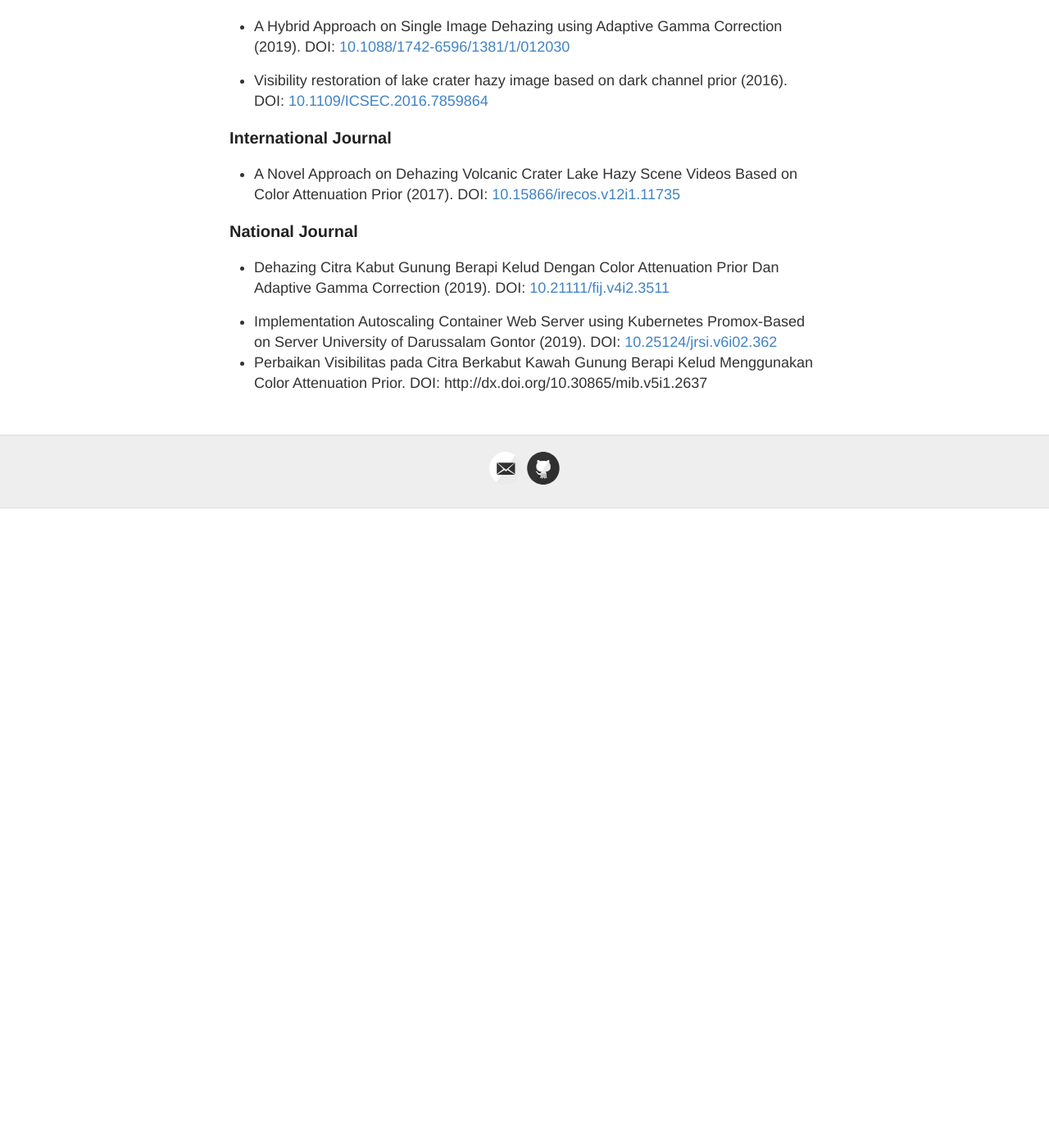
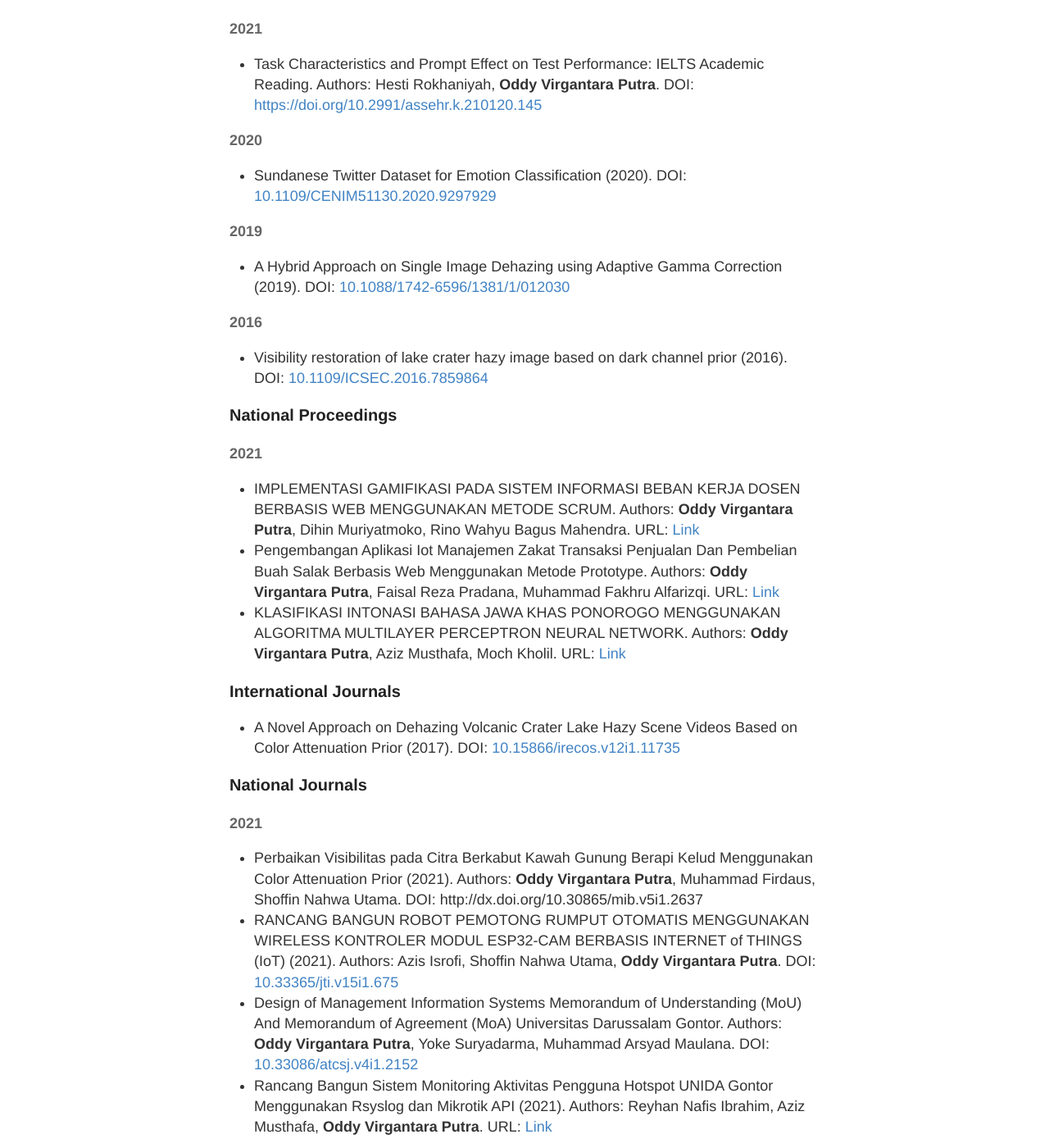
Before and after one commit to virgantara/virgantara.github.io, a Jekyll site: the page built from publication.md, in a window 1280 px wide and 1400 px high, scrolled down 270 px. Shown: the whole window at 82% size. Built offline with Jekyll 4.4.1, drawn with Linux system fonts in a browser that asks for light colours; before the commit the page ends 900 px from its top, so only the background shows below that; some of the changed text lies outside the part shown.

Commit message:
+ publikasi

```diff
--- a/publication.md
+++ b/publication.md
@@ -4,20 +4,37 @@ title: Publication
 permalink: /publication/
 ---
 
-### International Proceeding ###
+### International Proceedings ###
+#### 2021 ####
+* Task Characteristics and Prompt Effect on Test Performance: IELTS Academic Reading. Authors: Hesti Rokhaniyah, **Oddy Virgantara Putra**. DOI: [https://doi.org/10.2991/assehr.k.210120.145](https://doi.org/10.2991/assehr.k.210120.145)
 
+#### 2020 ####
+* Sundanese Twitter Dataset for Emotion Classification (2020). DOI: [10.1109/CENIM51130.2020.9297929](http://dx.doi.org/10.1109/CENIM51130.2020.9297929)
+
+#### 2019 ####
 * A Hybrid Approach on Single Image Dehazing using Adaptive Gamma Correction (2019). DOI: [10.1088/1742-6596/1381/1/012030](http://dx.doi.org/10.1088/1742-6596/1381/1/012030)
 
+#### 2016 ####
+* Visibility restoration of lake crater hazy image based on dark channel prior (2016). DOI: [10.1109/ICSEC.2016.7859864](http://dx.doi.org/10.1109/ICSEC.2016.7859864)
 
-*  Visibility restoration of lake crater hazy image based on dark channel prior (2016). DOI: [10.1109/ICSEC.2016.7859864](http://dx.doi.org/10.1109/ICSEC.2016.7859864)
+### National Proceedings ###
+#### 2021 ####
+* IMPLEMENTASI GAMIFIKASI PADA SISTEM INFORMASI BEBAN KERJA DOSEN BERBASIS WEB MENGGUNAKAN METODE SCRUM. Authors: **Oddy Virgantara Putra**, Dihin Muriyatmoko, Rino Wahyu Bagus Mahendra. URL: [Link](http://prosiding.rcipublisher.org/index.php/prosiding/article/view/154)
+* Pengembangan Aplikasi Iot Manajemen Zakat Transaksi Penjualan Dan Pembelian Buah Salak Berbasis Web Menggunakan Metode Prototype. Authors: **Oddy Virgantara Putra**, Faisal Reza Pradana, Muhammad Fakhru Alfarizqi. URL: [Link](https://journal.akprind.ac.id/index.php/prosidingsnast/article/view/3372)
+* KLASIFIKASI INTONASI BAHASA JAWA KHAS PONOROGO MENGGUNAKAN ALGORITMA MULTILAYER PERCEPTRON NEURAL NETWORK. Authors: **Oddy Virgantara Putra**, Aziz Musthafa, Moch Kholil. URL: [Link](http://prosiding.rcipublisher.org/index.php/prosiding/article/view/175)
 
-### International Journal ###
-
+### International Journals ###
 * A Novel Approach on Dehazing Volcanic Crater Lake Hazy Scene Videos Based on Color Attenuation Prior (2017). DOI: [10.15866/irecos.v12i1.11735](http://dx.doi.org/10.15866/irecos.v12i1.11735)
 
-### National Journal ###
+### National Journals ###
+#### 2021 ####
+* Perbaikan Visibilitas pada Citra Berkabut Kawah Gunung Berapi Kelud Menggunakan Color Attenuation Prior (2021). Authors: **Oddy Virgantara Putra**, Muhammad Firdaus, Shoffin Nahwa Utama. DOI: http://dx.doi.org/10.30865/mib.v5i1.2637
+* RANCANG BANGUN ROBOT PEMOTONG RUMPUT OTOMATIS MENGGUNAKAN WIRELESS KONTROLER MODUL ESP32-CAM BERBASIS INTERNET of THINGS (IoT) (2021). Authors: Azis Isrofi, Shoffin Nahwa Utama, **Oddy Virgantara Putra**. DOI: [10.33365/jti.v15i1.675](https://doi.org/10.33365/jti.v15i1.675)
+* Design of Management Information Systems Memorandum of Understanding (MoU) And Memorandum of Agreement (MoA) Universitas Darussalam Gontor. Authors: **Oddy Virgantara Putra**, Yoke Suryadarma, Muhammad Arsyad Maulana. DOI: [10.33086/atcsj.v4i1.2152 ](https://doi.org/10.33086/atcsj.v4i1.2152)
+* Rancang Bangun Sistem Monitoring Aktivitas Pengguna Hotspot UNIDA Gontor Menggunakan Rsyslog dan Mikrotik API (2021). Authors: Reyhan Nafis Ibrahim, Aziz Musthafa, **Oddy Virgantara Putra**. URL: [Link](https://ejournal.stmik-sumedang.ac.id/index.php/infomans/article/view/208)
 
-* Dehazing Citra Kabut Gunung Berapi Kelud Dengan Color Attenuation Prior Dan Adaptive Gamma Correction (2019).     DOI: [10.21111/fij.v4i2.3511](http://dx.doi.org/10.21111/fij.v4i2.3511)
-
-* Implementation Autoscaling Container Web Server using Kubernetes Promox-Based on Server University of Darussalam Gontor (2019).     DOI: [10.25124/jrsi.v6i02.362](http://dx.doi.org/10.25124/jrsi.v6i02.362)
-* Perbaikan Visibilitas pada Citra Berkabut Kawah Gunung Berapi Kelud Menggunakan Color Attenuation Prior. DOI: http://dx.doi.org/10.30865/mib.v5i1.2637
+##### 2020 ####
+* Media Pembelajaran Bahasa Jepang Berbasis Mobile (2020). Authors: Faisal Reza Pradhana, Triana Harmini, Febri Vicky Allen, **Oddy Virgantara Putra**. DOI: [10.21111/fij.v5i3.4947](http://dx.doi.org/10.21111/fij.v5i3.4947)
+#### 2019 ####
+* Dehazing Citra Kabut Gunung Berapi Kelud Dengan Color Attenuation Prior Dan Adaptive Gamma Correction (2019). Authors: **Oddy Virgantara Putra**, Aziz Musthafa. DOI: [10.21111/fij.v4i2.3511](http://dx.doi.org/10.21111/fij.v4i2.3511)
+* Implementation Autoscaling Container Web Server using Kubernetes Promox-Based on Server University of Darussalam Gontor (2019). Authors: Imron Rosyadi, Shoffin Nahwa Utama, **Oddy Virgantara Putra**. DOI: [10.25124/jrsi.v6i02.362](http://dx.doi.org/10.25124/jrsi.v6i02.362)
```
